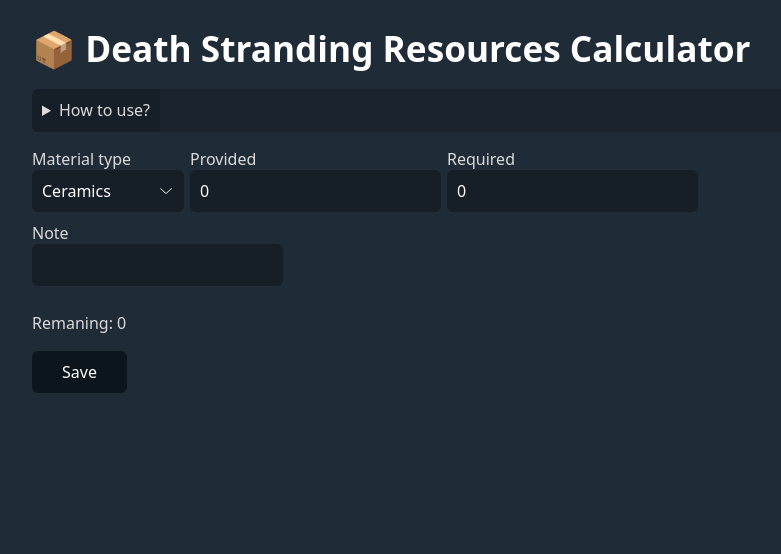
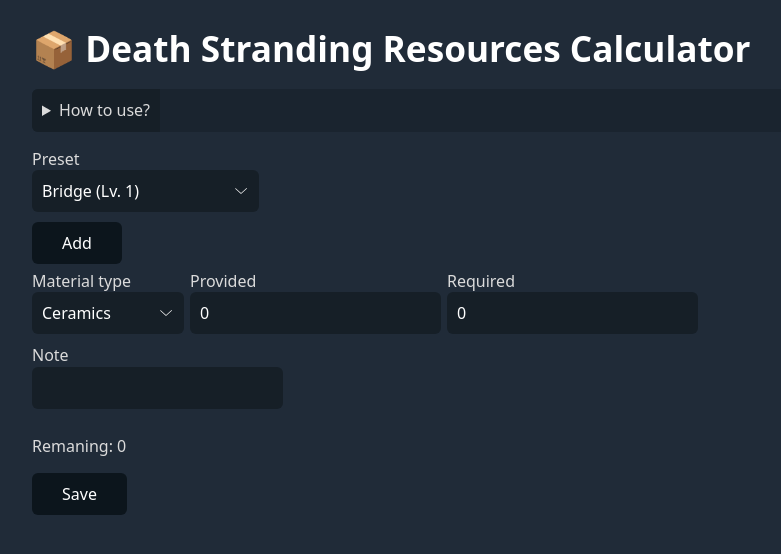
Before and after one commit to Birdie0/death-stranding-calculator, a React (Vite) app: page / in a window 1280 px wide. Shown: the top 554 px of the page, without its empty margins (208-989 px from the left). Built offline with nearby package versions, Linux system fonts and the light colour scheme.

Commit message:
add presets

```diff
--- a/src/App.tsx
+++ b/src/App.tsx
@@ -2,7 +2,7 @@
 import { useMemo, useState } from 'react'
 import { Input } from './components/input'
 import { Select } from './components/select'
-import type { Material } from './utils'
+import type { Material, Preset } from './utils'
 import {
   calculateRequirements,
   calculateTotals,
@@ -15,12 +15,17 @@
 import { useMemoryStore } from './stores/memory'
 import { useShallow } from 'zustand/shallow'
 import type { RequirementItem } from './types'
+import { presets } from './utils/presets'
 
 function App() {
   const [materialType, setMaterialType] = useState<Material>(materials[0][1])
   const [provided, setProvided] = useState(0)
   const [required, setRequired] = useState(0)
   const [note, setNote] = useState('')
+  const [selectedPreset, setSelectedPreset] = useState(
+    () => presets[0].structures[0].name,
+  )
+
   const [memory, addItem, removeItem, clearMemory] = useMemoryStore(
     useShallow((state) => [
       state.memory,
@@ -57,10 +62,52 @@
     clearMemory()
   }
 
+  const presetOptions = useMemo(() => {
+    return presets.map(
+      ({ name, structures }) =>
+        [
+          name,
+          structures.map(
+            ({ name: nestedName }) => [nestedName, nestedName] as const,
+          ),
+        ] as const,
+    )
+  }, [])
+
+  const availablePresets = useMemo(() => {
+    const map = new Map<Preset['name'], Preset['resources']>()
+
+    for (const { structures } of presets) {
+      for (const { name, resources } of structures) {
+        map.set(name, resources)
+      }
+    }
+
+    return map
+  }, [])
+
   const totals: RequirementItem[] = useMemo(
     () => calculateTotals(memory),
     [memory],
   )
+
+  function handlePreset(event: FormEvent<HTMLFormElement>) {
+    event.preventDefault()
+
+    const selectedPresetResources = availablePresets.get(selectedPreset)
+    if (selectedPresetResources) {
+      for (const [material, amount] of selectedPresetResources) {
+        const materialLabel = materials.find(([, b]) => b === material)![0]
+
+        addItem([
+          materialLabel,
+          amount,
+          calculateRequirements(amount, material),
+          selectedPreset,
+        ])
+      }
+    }
+  }
 
   return (
     <>
@@ -89,6 +136,19 @@
           </a>
         </p>
       </Details>
+
+      <form onSubmit={handlePreset}>
+        <Select
+          label="Preset"
+          options={presetOptions}
+          value={selectedPreset}
+          onChange={(e) => setSelectedPreset(e.target.value)}
+        />
+
+        <br />
+
+        <button type="submit">Add</button>
+      </form>
 
       <form onSubmit={handleSave}>
         <Select
@@ -142,12 +202,12 @@
               </tr>
             </thead>
             <tbody>
-              {memory.map(([type, total, resources, note], index) => (
+              {memory.map(([type, total, resources, savedNote], index) => (
                 <tr key={index}>
                   <td>{type}</td>
                   <td>{isApproximate(resources, total)}</td>
                   <td>{resources.map((v) => formatResult(v)).join(' + ')}</td>
-                  <td>{note}</td>
+                  <td>{savedNote}</td>
                   <td>
                     <button
                       className={styles.remove_btn}
--- a/src/components/select.tsx
+++ b/src/components/select.tsx
@@ -2,7 +2,9 @@
 
 type SelectProps = ComponentPropsWithoutRef<'select'> & {
   label: string
-  options: readonly (readonly [string, string])[]
+  options:
+    | readonly (readonly [string, string])[]
+    | readonly (readonly [string, (readonly [string, string])[]])[]
 }
 
 export function Select({ label, options, ...props }: SelectProps) {
@@ -10,11 +12,21 @@
     <label>
       {label}
       <select {...props}>
-        {options.map(([label, value]) => (
-          <option key={value} value={value}>
-            {label}
-          </option>
-        ))}
+        {options.map(([optionLabel, optionValue], index) =>
+          typeof optionValue === 'string' ? (
+            <option key={index} value={optionValue}>
+              {optionLabel}
+            </option>
+          ) : (
+            <optgroup key={index} label={optionLabel}>
+              {optionValue.map(([nestedLabel, nestedValue], nestedIndex) => (
+                <option key={nestedIndex} value={nestedValue}>
+                  {nestedLabel}
+                </option>
+              ))}
+            </optgroup>
+          ),
+        )}
       </select>
     </label>
   )
--- a/src/utils/index.ts
+++ b/src/utils/index.ts
@@ -11,6 +11,11 @@
 ] as const
 
 export type Material = (typeof materials)[number][1]
+
+export interface Preset {
+  name: string
+  resources: [Material, number][]
+}
 
 export function calculateRequirements(
   amount: number,
@@ -71,7 +76,10 @@
   arr: ResourceItem[],
   total: number,
 ): string | number {
-  const sum = arr.reduce((sum, [size, count]) => sum + size * count, 0)
+  const sum = arr.reduce(
+    (totalSum, [size, count]) => totalSum + size * count,
+    0,
+  )
   return total === sum ? total : `${total}* (${sum})`
 }
 
--- /dev/null
+++ b/src/utils/presets.ts
@@ -0,0 +1,173 @@
+import type { Preset } from '.'
+
+const PCC1Structures: Preset[] = [
+  // Bridge
+  {
+    name: 'Bridge (Lv. 1)',
+    resources: [['metals', 800]],
+  },
+  {
+    name: 'Bridge (Lv. 2)',
+    resources: [
+      ['chiral_crystals', 96],
+      ['metals', 1600],
+    ],
+  },
+  {
+    name: 'Bridge (Lv. 3)',
+    resources: [
+      ['chiral_crystals', 500],
+      ['metals', 2800],
+    ],
+  },
+  // Generator
+  {
+    name: 'Generator (Lv. 2)',
+    resources: [['metals', 400]],
+  },
+  {
+    name: 'Generator (Lv. 3)',
+    resources: [
+      ['chiral_crystals', 100],
+      ['metals', 400],
+    ],
+  },
+  // Postbox
+  {
+    name: 'Postbox (Lv. 2)',
+    resources: [['metals', 200]],
+  },
+  {
+    name: 'Postbox (Lv. 3)',
+    resources: [['metals', 600]],
+  },
+  // Timefall Shelter
+  {
+    name: 'Timefall Shelter (Lv. 2)',
+    resources: [
+      ['chiral_crystals', 32],
+      ['metals', 400],
+    ],
+  },
+  {
+    name: 'Timefall Shelter (Lv. 3)',
+    resources: [
+      ['chiral_crystals', 300],
+      ['metals', 1200],
+    ],
+  },
+  // Watchtower
+  {
+    name: 'Watchtower (Lv. 2)',
+    resources: [
+      ['chiral_crystals', 32],
+      ['metals', 400],
+    ],
+  },
+  {
+    name: 'Watchtower (Lv. 3)',
+    resources: [
+      ['chiral_crystals', 150],
+      ['metals', 800],
+    ],
+  },
+]
+
+const PCC2Structures: Preset[] = [
+  // Cargo Catapult
+  {
+    name: 'Cargo Catapult (Lv. 2)',
+    resources: [
+      ['chemicals', 240],
+      ['resins', 320],
+    ],
+  },
+  {
+    name: 'Cargo Catapult (Lv. 3)',
+    resources: [
+      ['chemicals', 720],
+      ['resins', 960],
+    ],
+  },
+  // Chiral Bridge
+  {
+    name: 'Chiral Bridge (Lv. 2)',
+    resources: [
+      ['chiral_crystals', 720],
+      ['special_alloys', 120],
+    ],
+  },
+  {
+    name: 'Chiral Bridge (Lv. 3)',
+    resources: [
+      ['chiral_crystals', 1440],
+      ['resins', 240],
+      ['special_alloys', 240],
+    ],
+  },
+  // Jump Ramp
+  {
+    name: 'Jump Ramp (Lv. 2)',
+    resources: [
+      ['chiral_crystals', 480],
+      ['special_alloys', 240],
+    ],
+  },
+  {
+    name: 'Jump Ramp (Lv. 3)',
+    resources: [
+      ['chiral_crystals', 960],
+      ['resins', 480],
+      ['special_alloys', 480],
+    ],
+  },
+  // Safehouse
+  {
+    name: 'Safehouse (Lv. 1)',
+    resources: [
+      ['chiral_crystals', 300],
+      ['special_alloys', 2400],
+    ],
+  },
+  {
+    name: 'Safehouse (Lv. 2)',
+    resources: [
+      ['chiral_crystals', 500],
+      ['special_alloys', 4560],
+    ],
+  },
+  {
+    name: 'Safehouse (Lv. 3)',
+    resources: [
+      ['chiral_crystals', 1000],
+      ['special_alloys', 6840],
+    ],
+  },
+  // Zip-line
+  {
+    name: 'Zip-line (Lv. 2)',
+    resources: [
+      ['chemicals', 240],
+      ['special_alloys', 480],
+    ],
+  },
+  {
+    name: 'Zip-line (Lv. 3)',
+    resources: [
+      ['chemicals', 1440],
+      ['chiral_crystals', 300],
+      ['special_alloys', 1440],
+    ],
+  },
+]
+
+export const presets: { name: string; structures: Preset[] }[] = [
+  {
+    name: 'PCC (Lv. 1)',
+    structures: PCC1Structures,
+  },
+  {
+    name: 'PCC (Lv. 2)',
+    structures: PCC2Structures,
+  },
+]
```
Also changed, not shown: .eslintrc.cjs.
